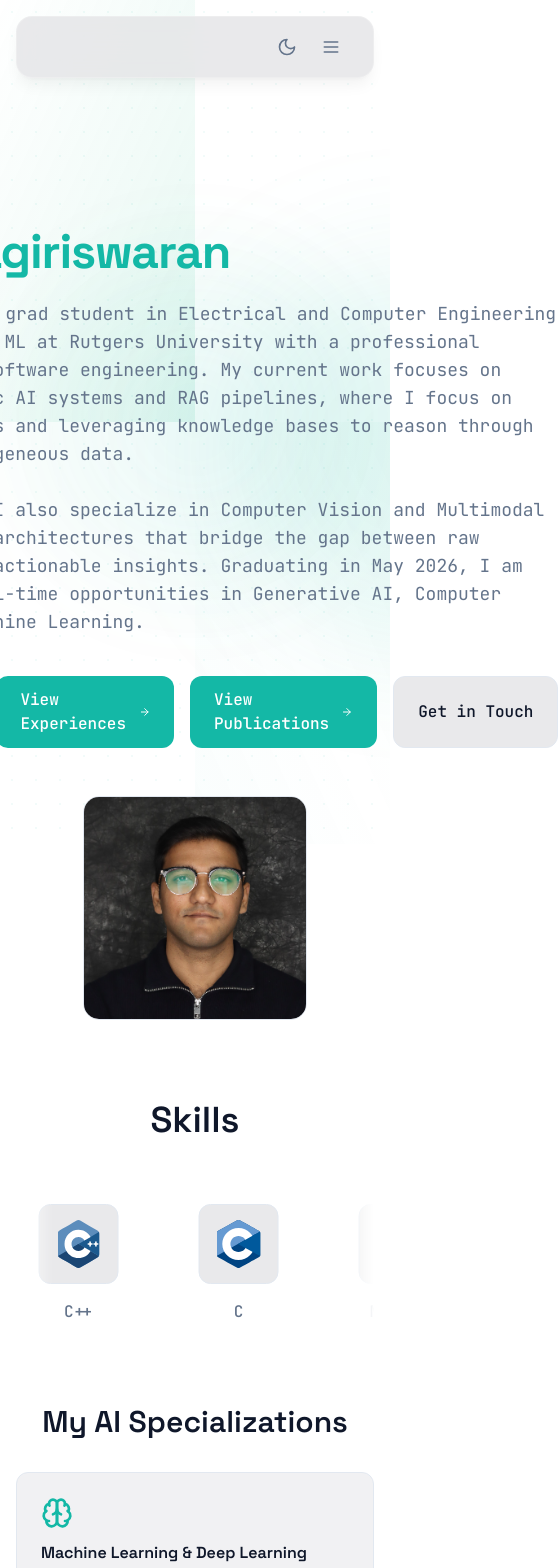
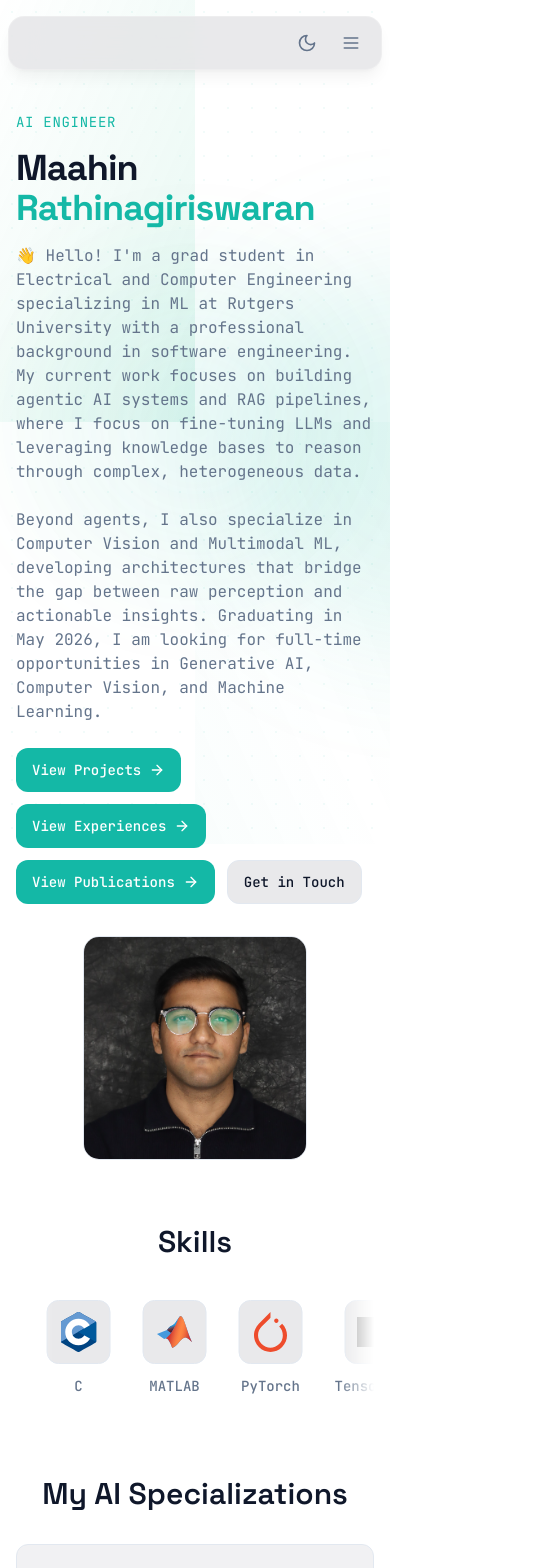
Before and after one commit to rmaahin/my-portfolio, a Next.js app: page / in a window 390 px wide. Shown: the top 1568 px of the page, 558 px wide, since content can reach past the window. Built offline with nearby package versions, Linux system fonts and the light colour scheme; grey boxes are pictures that could not be loaded.

Commit message:
optimized it for mobile phones

```diff
--- a/src/app/layout.tsx
+++ b/src/app/layout.tsx
@@ -56,7 +56,7 @@ export default function RootLayout({
             <GradientMesh />
             <SpaceTimeWarp />
             <Navbar />
-            <main className="pt-24 pb-16">{children}</main>
+            <main className="pt-20 sm:pt-24 pb-12 sm:pb-16">{children}</main>
           </SmoothScroll>
         </ThemeProvider>
       </body>
--- a/src/app/page.tsx
+++ b/src/app/page.tsx
@@ -10,7 +10,7 @@ export default function HomePage() {
   return (
     <div className="max-w-7xl mx-auto px-4 sm:px-6 lg:px-8">
       {/* Hero - Headshot left, text right */}
-      <section className="min-h-[80vh] flex flex-col lg:flex-row-reverse items-center justify-center gap-12 lg:gap-16 py-12">
+      <section className="min-h-[60vh] sm:min-h-[70vh] lg:min-h-[80vh] flex flex-col lg:flex-row-reverse items-center justify-center gap-8 sm:gap-12 lg:gap-16 py-8 sm:py-12">
         <div className="flex-1">
           <Reveal>
             <p className="text-teal-500 dark:text-teal-400 font-mono text-sm mb-4 tracking-wider uppercase">
@@ -18,7 +18,7 @@ export default function HomePage() {
             </p>
           </Reveal>
           <Reveal delay={0.1}>
-            <h1 className="text-5xl sm:text-6xl lg:text-7xl font-bold tracking-tight text-foreground mb-6">
+            <h1 className="text-4xl sm:text-5xl lg:text-6xl xl:text-7xl font-bold tracking-tight text-foreground mb-4 sm:mb-6">
               Maahin
               <br />
               <span className="text-teal-500 dark:text-teal-400">
@@ -27,7 +27,7 @@ export default function HomePage() {
             </h1>
           </Reveal>
           <Reveal delay={0.2}>
-            <p className="text-lg text-muted-foreground max-w-3xl mb-10">
+            <p className="text-base sm:text-lg text-muted-foreground max-w-3xl mb-6 sm:mb-10">
             👋 Hello! I&#39;m a grad student in Electrical and Computer Engineering specializing in ML at Rutgers University with a professional background in software engineering. My current work focuses on building agentic AI systems and RAG pipelines, where I focus on fine-tuning LLMs and leveraging knowledge bases to reason through complex, heterogeneous data.
             <br />
             <br />
@@ -35,31 +35,31 @@ export default function HomePage() {
             </p>
           </Reveal>
           <Reveal delay={0.3}>
-            <div className="flex flex-nowrap gap-4 max-w-3xl w-full">
+            <div className="flex flex-wrap sm:flex-nowrap gap-3 sm:gap-4 max-w-3xl w-full">
               <Link
                 href="/projects"
-                className="inline-flex items-center gap-2 px-6 py-3 rounded-xl bg-teal-500 hover:bg-teal-600 text-white font-medium transition-colors"
+                className="inline-flex items-center gap-2 px-4 sm:px-6 py-2.5 sm:py-3 min-h-[44px] rounded-xl bg-teal-500 hover:bg-teal-600 text-white text-sm sm:text-base font-medium transition-colors"
               >
                 View Projects
                 <ArrowRight className="w-4 h-4" />
               </Link>
               <Link
                 href="/experience"
-                className="inline-flex items-center gap-2 px-6 py-3 rounded-xl bg-teal-500 hover:bg-teal-600 text-white font-medium transition-colors"
+                className="inline-flex items-center gap-2 px-4 sm:px-6 py-2.5 sm:py-3 min-h-[44px] rounded-xl bg-teal-500 hover:bg-teal-600 text-white text-sm sm:text-base font-medium transition-colors"
               >
                 View Experiences
                 <ArrowRight className="w-4 h-4" />
               </Link>
               <Link
                 href="/publications"
-                className="inline-flex items-center gap-2 px-6 py-3 rounded-xl bg-teal-500 hover:bg-teal-600 text-white font-medium transition-colors"
+                className="inline-flex items-center gap-2 px-4 sm:px-6 py-2.5 sm:py-3 min-h-[44px] rounded-xl bg-teal-500 hover:bg-teal-600 text-white text-sm sm:text-base font-medium transition-colors"
               >
                 View Publications
                 <ArrowRight className="w-4 h-4" />
               </Link>
               <Link
                 href="/about"
-                className="inline-flex items-center gap-2 px-6 py-3 rounded-xl border border-border bg-zinc-200/80 dark:bg-zinc-800/60 hover:border-teal-500/100 text-foreground font-medium transition-colors whitespace-nowrap"
+                className="inline-flex items-center gap-2 px-4 sm:px-6 py-2.5 sm:py-3 min-h-[44px] rounded-xl border border-border bg-zinc-200/80 dark:bg-zinc-800/60 hover:border-teal-500/100 text-foreground text-sm sm:text-base font-medium transition-colors whitespace-nowrap"
               >
                 Get in Touch
               </Link>
--- a/src/app/projects/page.tsx
+++ b/src/app/projects/page.tsx
@@ -120,7 +120,7 @@ export default function ProjectsPage() {
   return (
     <div className="max-w-7xl mx-auto px-4 sm:px-6 lg:px-8">
       <Reveal>
-        <h1 className="text-4xl font-bold tracking-tight text-foreground mb-3">
+        <h1 className="text-3xl sm:text-4xl font-bold tracking-tight text-foreground mb-3">
           Projects
         </h1>
         <p className="text-muted-foreground mb-10">
@@ -128,7 +128,7 @@ export default function ProjectsPage() {
         </p>
       </Reveal>
 
-      <div className="space-y-16">
+      <div className="space-y-10 sm:space-y-16">
         {projects.map((project, i) => (
           <Reveal key={project.slug} delay={i * 0.1}>
             <motion.article
@@ -143,9 +143,9 @@ export default function ProjectsPage() {
                 >
                   <ProjectMedia project={project} />
                 </div>
-                <div className="p-8 lg:p-10 flex flex-col justify-center">
+                <div className="p-4 sm:p-6 lg:p-10 flex flex-col justify-center">
                   <div className="flex items-start justify-between gap-4 mb-4">
-                    <h2 className="text-2xl font-semibold text-foreground group-hover:text-teal-500 transition-colors">
+                    <h2 className="text-xl sm:text-2xl font-semibold text-foreground group-hover:text-teal-500 transition-colors">
                       {project.title}
                     </h2>
                     <div className="flex gap-2 shrink-0">
@@ -154,7 +154,7 @@ export default function ProjectsPage() {
                           href={project.href}
                           target="_blank"
                           rel="noopener noreferrer"
-                          className="p-2 rounded-lg hover:bg-zinc-200 dark:hover:bg-zinc-700 transition-colors"
+                          className="p-2.5 sm:p-2 min-w-[44px] min-h-[44px] flex items-center justify-center rounded-lg hover:bg-zinc-200 dark:hover:bg-zinc-700 transition-colors"
                           aria-label="View project"
                         >
                           <ExternalLink className="w-4 h-4" />
@@ -162,7 +162,7 @@ export default function ProjectsPage() {
                       )}
                       <a
                         href={project.github}
-                        className="p-2 rounded-lg hover:bg-zinc-200 dark:hover:bg-zinc-700 transition-colors"
+                        className="p-2.5 sm:p-2 min-w-[44px] min-h-[44px] flex items-center justify-center rounded-lg hover:bg-zinc-200 dark:hover:bg-zinc-700 transition-colors"
                         aria-label="View on GitHub"
                       >
                         <GitHubIcon className="w-4 h-4" />
--- a/src/app/publications/page.tsx
+++ b/src/app/publications/page.tsx
@@ -96,15 +96,15 @@ export default function PublicationsPage() {
   return (
     <div className="max-w-5xl mx-auto px-4 sm:px-6 lg:px-8">
       <Reveal>
-        <h1 className="text-4xl font-bold tracking-tight text-foreground mb-2">
+        <h1 className="text-3xl sm:text-4xl font-bold tracking-tight text-foreground mb-2">
           Publications
         </h1>
-        <p className="text-muted-foreground mb-16">
+        <p className="text-muted-foreground mb-12 sm:mb-16">
           Research papers and publications across ML, computer vision, and Generative AI.
         </p>
       </Reveal>
 
-      <div className="space-y-8">
+      <div className="space-y-6 sm:space-y-8">
         {publications.map((pub, i) => (
           <Reveal key={pub.id} delay={i * 0.08}>
             <motion.article
@@ -132,8 +132,8 @@ export default function PublicationsPage() {
                     </div>
                   )}
                 </div>
-                <div className="p-6 sm:p-8 flex flex-col justify-center min-w-0">
-              <h2 className="text-xl font-semibold text-foreground mb-2">
+                <div className="p-4 sm:p-6 lg:p-8 flex flex-col justify-center min-w-0">
+              <h2 className="text-lg sm:text-xl font-semibold text-foreground mb-2">
                 {pub.title}
               </h2>
               <p className="text-sm text-muted-foreground mb-2">
@@ -155,7 +155,7 @@ export default function PublicationsPage() {
                       href={link.href}
                       target="_blank"
                       rel="noopener noreferrer"
-                      className="inline-flex items-center gap-2 px-4 py-2.5 rounded-xl border border-border bg-white/60 dark:bg-zinc-800/60 hover:border-teal-500/50 hover:bg-teal-500/10 text-sm font-medium text-foreground transition-all duration-200"
+                      className="inline-flex items-center gap-2 px-4 py-2.5 min-h-[44px] rounded-xl border border-border bg-white/60 dark:bg-zinc-800/60 hover:border-teal-500/50 hover:bg-teal-500/10 text-sm font-medium text-foreground transition-all duration-200"
                     >
                       <span>{link.label}</span>
                       <ExternalLink className="w-3.5 h-3.5" />
--- a/src/components/navbar.tsx
+++ b/src/components/navbar.tsx
@@ -30,7 +30,7 @@ export function Navbar() {
     >
       <nav
         className={cn(
-          "mx-4 mt-4 flex items-center justify-between rounded-2xl px-6 py-3",
+          "mx-2 sm:mx-4 mt-4 flex items-center justify-between rounded-2xl px-3 sm:px-6 py-2 sm:py-3",
           "bg-zinc-200/70 dark:bg-zinc-900/70 backdrop-blur-xl border border-white/20 dark:border-zinc-700/50 bg-zinc-200/80 dark:bg-zinc-800/60",
           "shadow-lg shadow-black/5 dark:shadow-black/20"
         )}
--- a/src/components/tech-stack-marquee.tsx
+++ b/src/components/tech-stack-marquee.tsx
@@ -39,17 +39,17 @@ function TechItem({ name, slug, src }: TechItemConfig) {
     src ?? (slug ? `https://cdn.simpleicons.org/${slug}/${LOGO_COLOR}` : "");
 
   return (
-    <div className="flex flex-col items-center gap-4 shrink-0 px-10">
-      <div className="w-20 h-20 sm:w-24 sm:h-24 lg:w-28 lg:h-28 flex items-center justify-center rounded-xl bg-zinc-200/80 dark:bg-zinc-400/60 border border-border">
+    <div className="flex flex-col items-center gap-3 sm:gap-4 shrink-0 px-4 sm:px-6 lg:px-10">
+      <div className="w-16 h-16 sm:w-24 sm:h-24 lg:w-28 lg:h-28 flex items-center justify-center rounded-xl bg-zinc-200/80 dark:bg-zinc-400/60 border border-border">
         <Image
           src={imageSrc}
           alt={name}
           width={LOGO_SIZE}
           height={LOGO_SIZE}
-          className="w-12 h-12 sm:w-14 sm:h-14 lg:w-16 lg:h-16 object-contain"
+          className="w-10 h-10 sm:w-14 sm:h-14 lg:w-16 lg:h-16 object-contain"
         />
       </div>
-      <span className="text-base font-medium text-muted-foreground">{name}</span>
+      <span className="text-sm sm:text-base font-medium text-muted-foreground">{name}</span>
     </div>
   );
 }
@@ -154,7 +154,7 @@ export function TechStackMarquee() {
   return (
     <Reveal>
       <section className="pt-8 sm:pt-12 pb-12 sm:pb-10 overflow-hidden">
-        <h2 className="text-4xl sm:text-5xl font-semibold mb-16 text-foreground text-center">
+        <h2 className="text-3xl sm:text-4xl lg:text-5xl font-semibold mb-10 sm:mb-16 text-foreground text-center">
           Skills
         </h2>
         <div
```
Also changed, not shown: src/app/about/page.tsx (+8 -8 lines), src/app/experience/page.tsx (+7 -7 lines).
